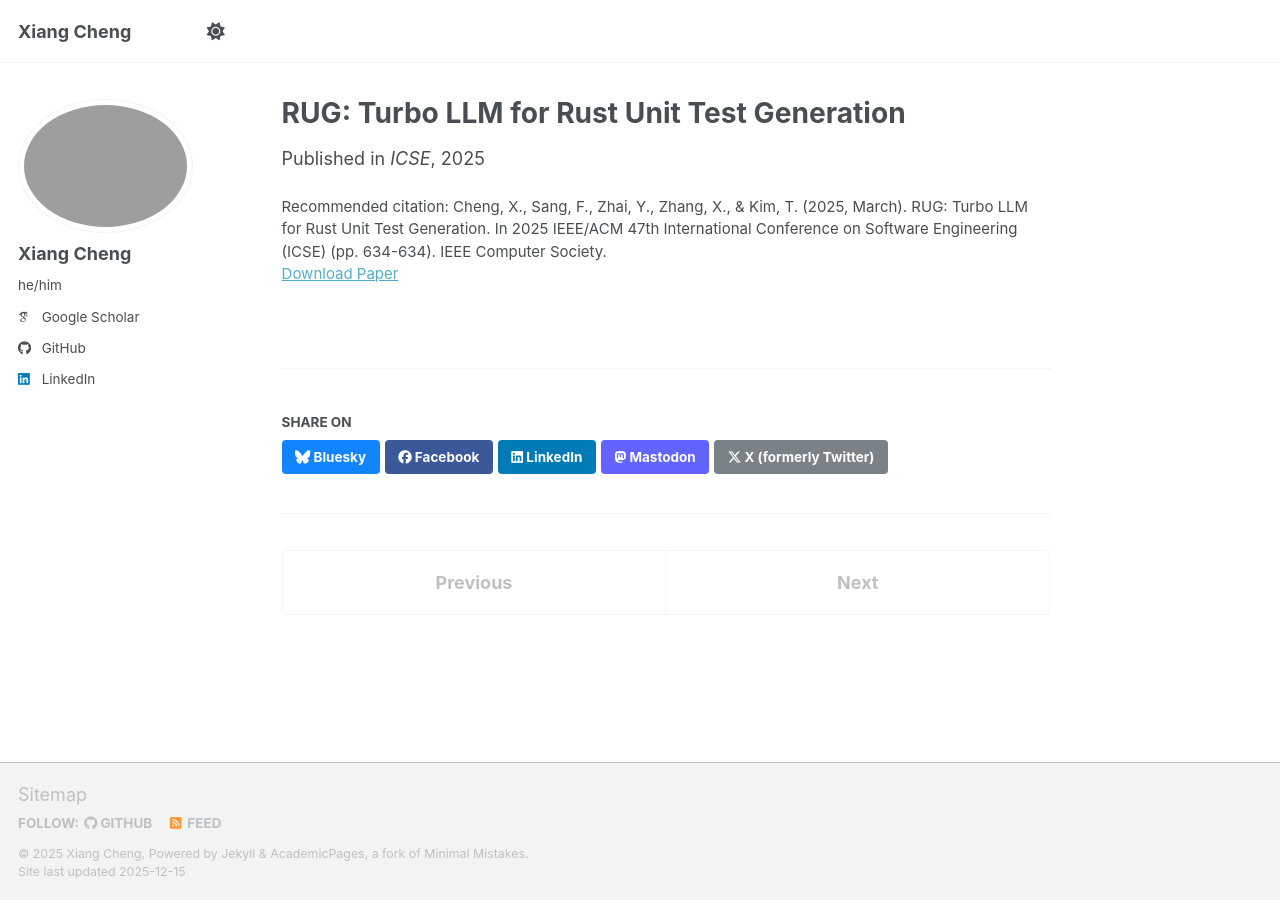
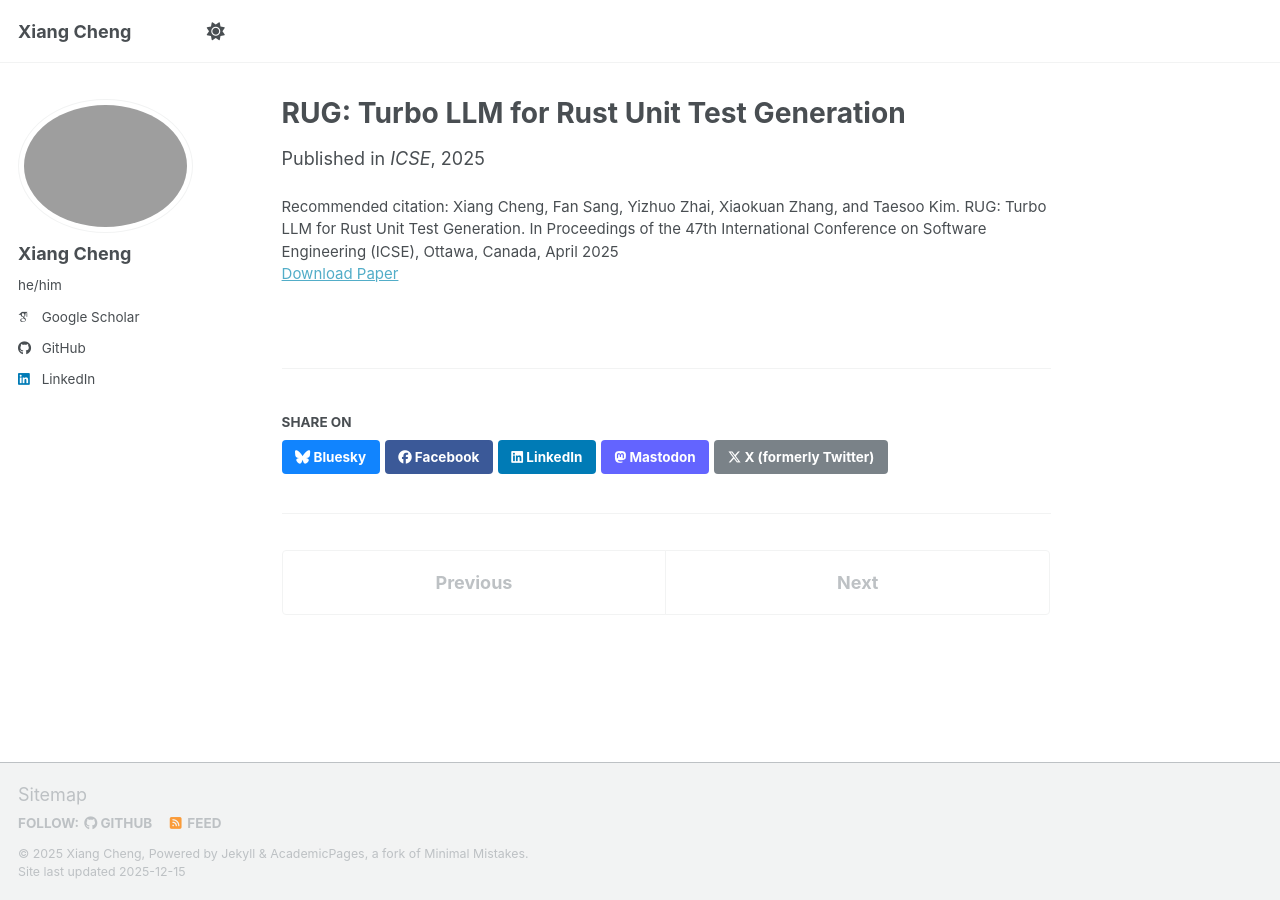
Before and after one commit to CXWorks/cxworks.github.io, a Jekyll site: the page built from _publications/2025rug.md, in a window 1280 px wide. Built offline with Jekyll 4.4.1, drawn with Linux system fonts in a browser that asks for light colours; some web fonts are replaced; a script bundle is joined from its source files by our own code; library files that are not in the unit come from our copies.

Commit message:
update citation

```diff
--- a/_publications/2025rug.md
+++ b/_publications/2025rug.md
@@ -6,5 +6,5 @@ permalink: /publication/2025rug
 date: 2025-03-12
 paperurl: 'https://www.computer.org/csdl/proceedings-article/icse/2025/056900a634/251mGbdqM0w'
 venue: 'ICSE'
-citation: 'Cheng, X., Sang, F., Zhai, Y., Zhang, X., & Kim, T. (2025, March). RUG: Turbo LLM for Rust Unit Test Generation. In 2025 IEEE/ACM 47th International Conference on Software Engineering (ICSE) (pp. 634-634). IEEE Computer Society.'
+citation: 'Xiang Cheng, Fan Sang, Yizhuo Zhai, Xiaokuan Zhang, and Taesoo Kim. RUG: Turbo LLM for Rust Unit Test Generation. In Proceedings of the 47th International Conference on Software Engineering (ICSE), Ottawa, Canada, April 2025'
 ---
```
Also changed, not shown: _publications/2021peng.md (+1 -1 lines), _publications/2022alda.md (+1 -1 lines), _publications/2023aex.md (+1 -1 lines), _publications/2025sysgpt.md (+1 -1 lines), _publications/2026scope.md (+1 -1 lines).
